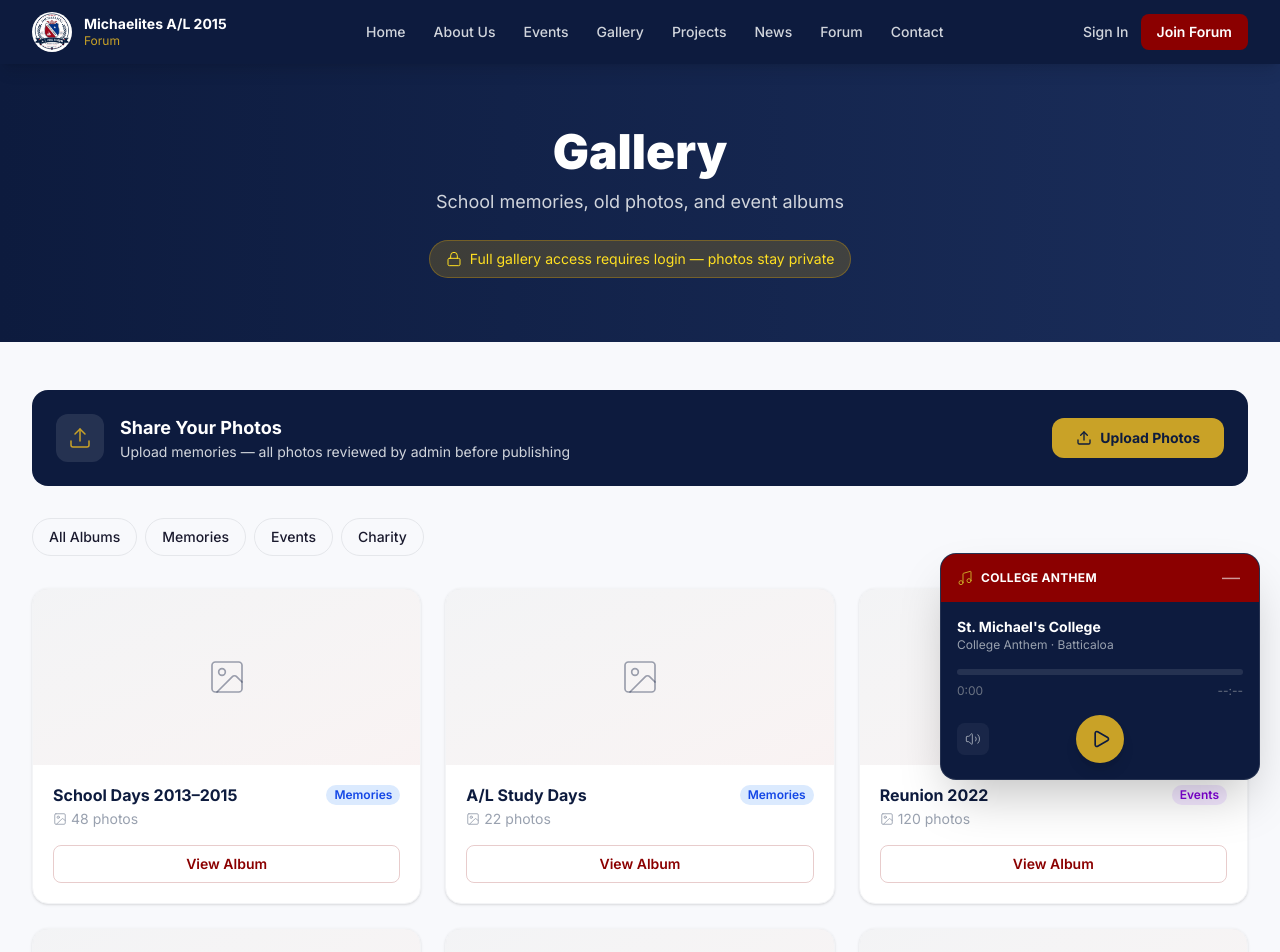
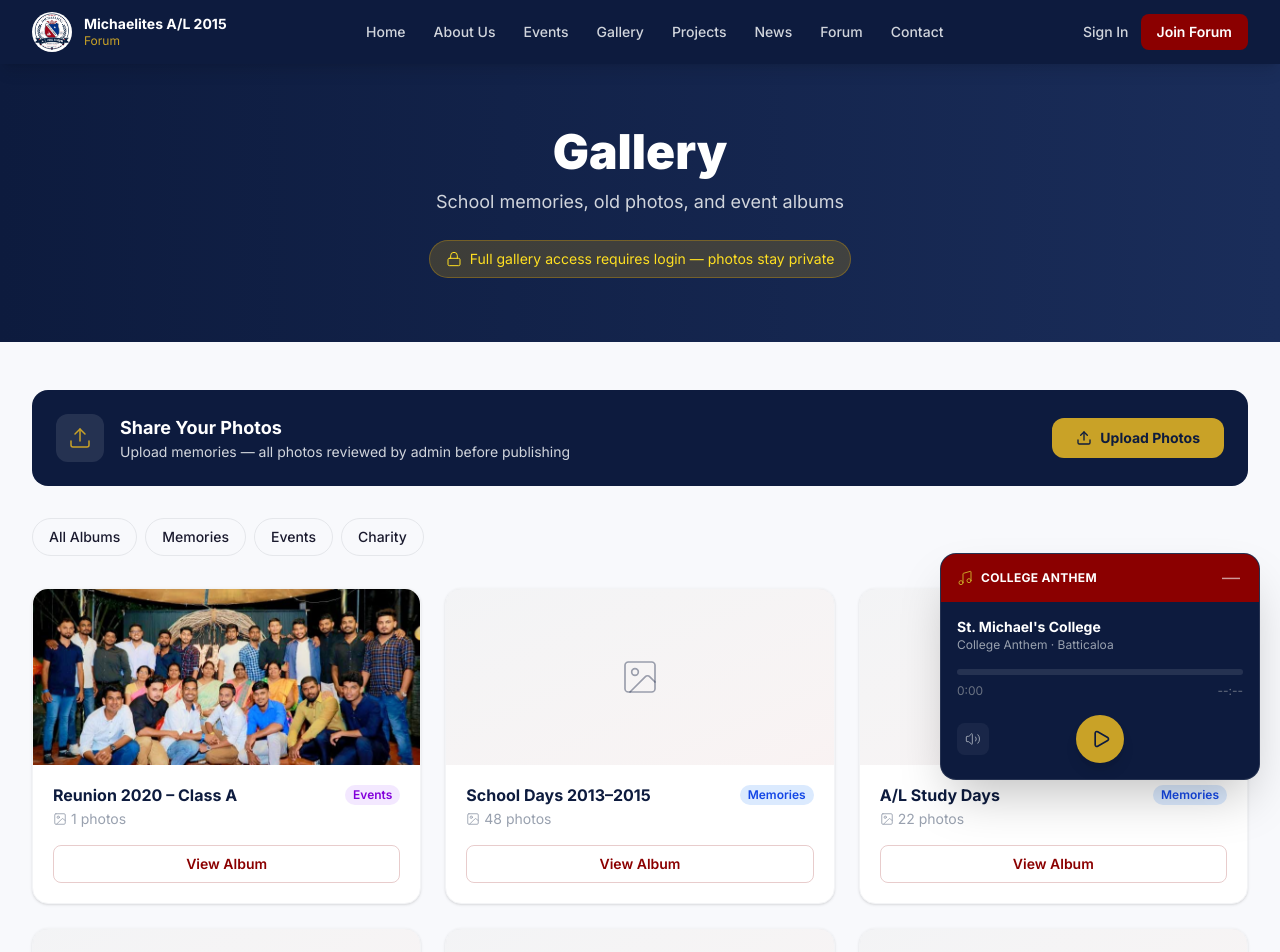
Before and after one commit to NiwethushanSri/michaelites-forum, a Next.js app: page /gallery in a window 1280 px wide. Shown: the top 952 px of the page. Built offline with nearby package versions, Linux system fonts and the light colour scheme.

Commit message:
Show real cover photo for Reunion 2020 album in gallery grid
Co-Authored-By: Claude Sonnet 4.6 <noreply@anthropic.com>

```diff
--- a/src/app/gallery/page.tsx
+++ b/src/app/gallery/page.tsx
@@ -1,22 +1,16 @@
 import { Lock, Upload, Image as ImageIcon, Star, Heart, Users } from "lucide-react";
 import Link from "next/link";
+import Image from "next/image";
 
 const albums = [
-  { title: "School Days 2013–2015", count: 48, icon: GraduationCapIcon, tag: "Memories" },
-  { title: "A/L Study Days", count: 22, icon: BookIcon, tag: "Memories" },
-  { title: "Reunion 2022", count: 120, icon: PartyIcon, tag: "Events" },
-  { title: "Cricket Match 2023", count: 67, icon: TrophyIcon, tag: "Events" },
-  { title: "Donation Drive 2024", count: 34, icon: HeartIcon, tag: "Charity" },
-  { title: "Reunion 2025", count: 95, icon: StarIcon, tag: "Events" },
+  { title: "Reunion 2020 – Class A", count: 1, tag: "Events", cover: "/reunion-2020.jpg" },
+  { title: "School Days 2013–2015", count: 48, tag: "Memories", cover: null },
+  { title: "A/L Study Days", count: 22, tag: "Memories", cover: null },
+  { title: "Reunion 2022", count: 120, tag: "Events", cover: null },
+  { title: "Cricket Match 2023", count: 67, tag: "Events", cover: null },
+  { title: "Donation Drive 2024", count: 34, tag: "Charity", cover: null },
+  { title: "Reunion 2025", count: 95, tag: "Events", cover: null },
 ];
-
-// Simple icon wrapper components using lucide
-function GraduationCapIcon() { return <ImageIcon className="w-10 h-10 text-[#0d1b3e]/40" strokeWidth={1} />; }
-function BookIcon() { return <ImageIcon className="w-10 h-10 text-[#0d1b3e]/40" strokeWidth={1} />; }
-function PartyIcon() { return <Star className="w-10 h-10 text-[#c9a227]/60" strokeWidth={1} />; }
-function TrophyIcon() { return <ImageIcon className="w-10 h-10 text-[#0d1b3e]/40" strokeWidth={1} />; }
-function HeartIcon() { return <Heart className="w-10 h-10 text-[#8b0000]/40" strokeWidth={1} />; }
-function StarIcon() { return <Star className="w-10 h-10 text-[#c9a227]/60" strokeWidth={1} />; }
 
 const tagColors: Record<string, string> = {
   Memories: "bg-blue-100 text-blue-700",
@@ -65,8 +59,19 @@ export default function GalleryPage() {
         <div className="grid grid-cols-1 sm:grid-cols-2 lg:grid-cols-3 gap-6">
           {albums.map((a) => (
             <div key={a.title} className="bg-white rounded-2xl overflow-hidden shadow-sm border border-gray-100 hover:shadow-md transition-all cursor-pointer group">
-              <div className="bg-gradient-to-br from-[#0d1b3e]/5 to-[#8b0000]/5 h-44 flex items-center justify-center group-hover:from-[#0d1b3e]/10 group-hover:to-[#8b0000]/10 transition-all">
-                <a.icon />
+              <div className="h-44 overflow-hidden relative">
+                {a.cover ? (
+                  <Image
+                    src={a.cover}
+                    alt={a.title}
+                    fill
+                    className="object-cover group-hover:scale-105 transition-transform duration-300"
+                  />
+                ) : (
+                  <div className="bg-gradient-to-br from-[#0d1b3e]/5 to-[#8b0000]/5 h-full flex items-center justify-center group-hover:from-[#0d1b3e]/10 group-hover:to-[#8b0000]/10 transition-all">
+                    <ImageIcon className="w-10 h-10 text-[#0d1b3e]/40" strokeWidth={1} />
+                  </div>
+                )}
               </div>
               <div className="p-5">
                 <div className="flex items-start justify-between gap-2">
```
